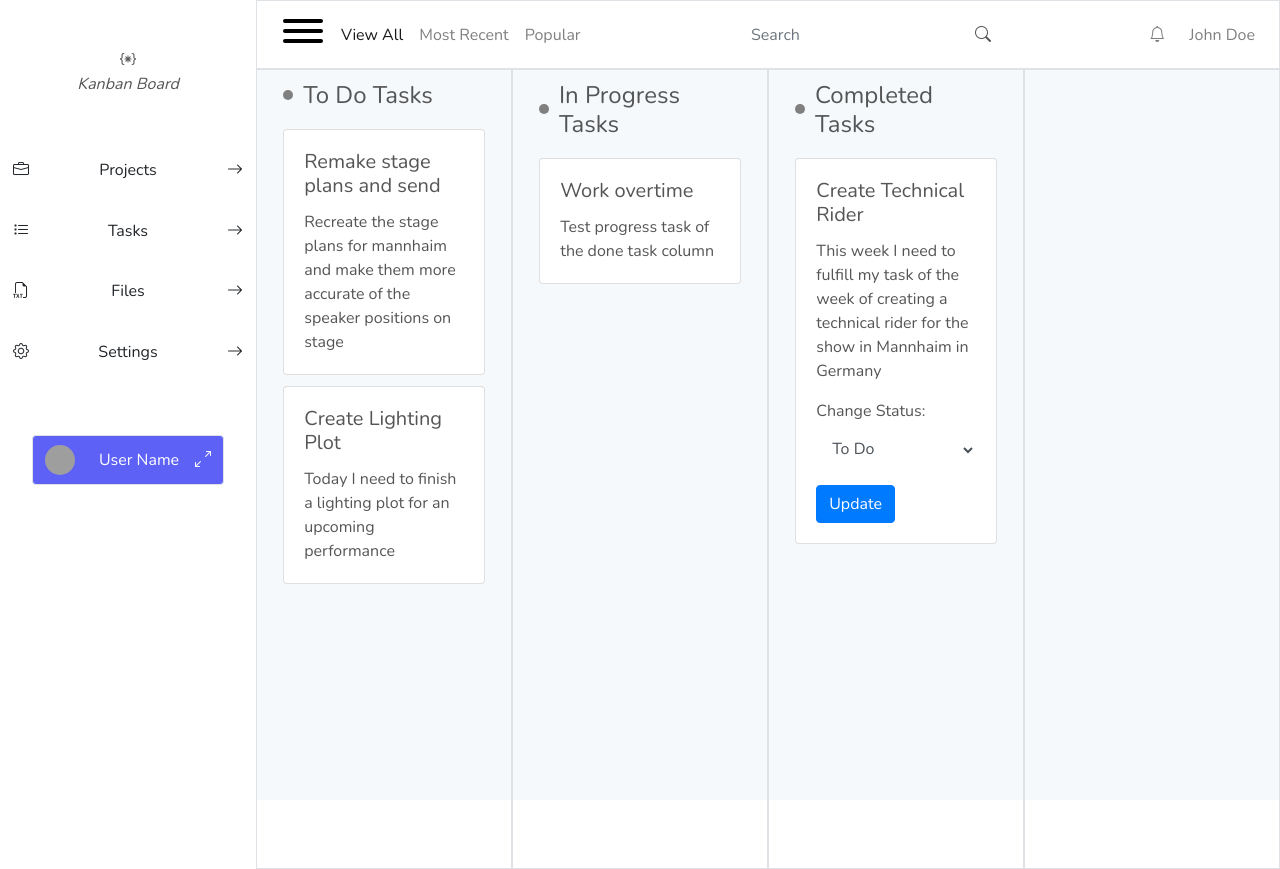
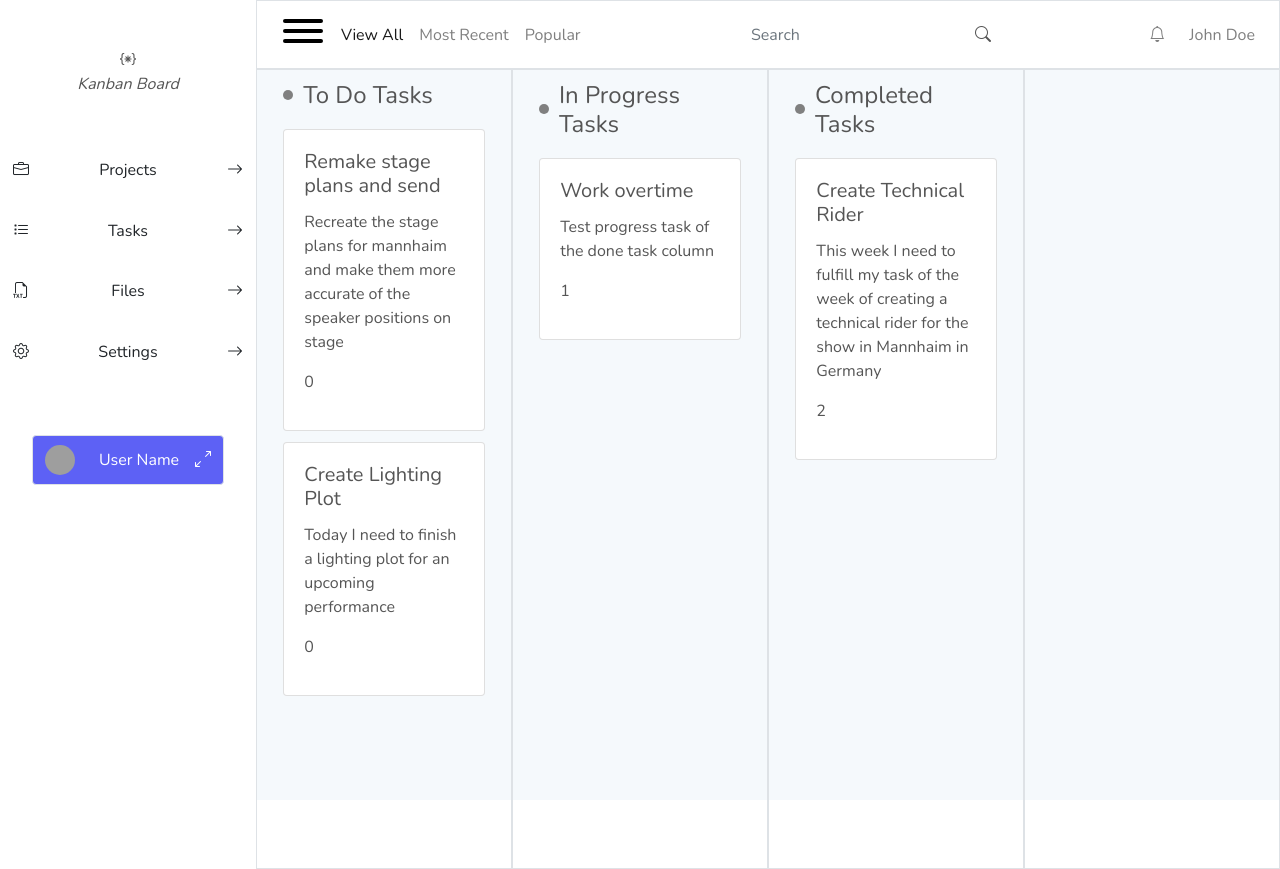
Before and after one commit to anthonyfdunphy/kanban-project, a Django app: page / in a window 1280 px wide. Run offline with Django 3.2, Linux system fonts and the light colour scheme; data comes from the database, SQL or seed files in the repository; both versions use the stored data as it was after the commit; some libraries are stand-ins or nearby versions; grey boxes are pictures that could not be loaded.

Commit message:
project card status showing in card elements

```diff
--- a/kanban/home/templates/home/index.html
+++ b/kanban/home/templates/home/index.html
@@ -162,6 +162,7 @@
                         <div class="card-body">
                           <h5 class="card-title">{{ todo.task }}</h5>
                           <p class="card-text">{{ todo.content }}</p>
+                          <p>{{ todo.id }}</p>
                         </div>
                       </div>
                     {% endfor %}
@@ -181,6 +182,7 @@
                         <div class="card-body">
                           <h5 class="card-title">{{ inprog.task }}</h5>
                           <p class="card-text">{{ inprog.content }}</p>
+                          <p>{{ inprog.id }}</p>
                         </div>
                       </div>
                     {% endfor %}
@@ -200,21 +202,13 @@
                         <div class="card-body">
                           <h5 class="card-title">{{ done.task }}</h5>
                           <p class="card-text">{{ done.content }}</p>
-                          <form action="{% url 'update_task_status' done.id %}" method="POST">
-                            {% csrf_token %}
-                            <div class="form-group">
-                              <label for="status">Change Status:</label>
-                              <select class="form-control" id="status" name="status">
-                                <option value="0">To Do</option>
-                                <option value="1">In Progress</option>
-                                <option value="2">Done</option>
-                              </select>
-                            </div>
-                            <button type="submit" class="btn btn-primary">Update</button>
-                          </form>
+                          <div class="btn-group" role="group" aria-label="Task status">
+                            <p>{{ done.id }}</p>
+                          </div>
                         </div>
                       </div>
                     {% endfor %}
+
 
                   </div>
 
--- a/kanban/home/urls.py
+++ b/kanban/home/urls.py
@@ -1,6 +1,6 @@
 from django.urls import path
 from . import views
 
-urlpatterns=[
-    path('', views.index, name='index'),
+urlpatterns = [
+    path('', views.index, name='home'),
 ]
--- a/kanban/home/views.py
+++ b/kanban/home/views.py
@@ -1,18 +1,15 @@
-from django.shortcuts import render
 from django.shortcuts import render, get_object_or_404, redirect
+from django.urls import reverse
 from tasks.models import Tasks
-
-# Create your views here.
-
 
 def index(request):
     tasks_todo = Tasks.objects.filter(status=0)
     tasks_inprog = Tasks.objects.filter(status=1)
     tasks_done = Tasks.objects.filter(status=2)
 
-    todo_list = [{'task': task.task, 'content': task.content} for task in tasks_todo]
-    inprog_list = [{'task': task.task, 'content': task.content} for task in tasks_inprog]
-    done_list = [{'task': task.task, 'content': task.content} for task in tasks_done]
+    todo_list = [{'task': task.task, 'content': task.content, 'id': task.status} for task in tasks_todo]
+    inprog_list = [{'task': task.task, 'content': task.content, 'id': task.status} for task in tasks_inprog]
+    done_list = [{'task': task.task, 'content': task.content, 'id': task.status} for task in tasks_done]
 
     context = {
         'todo_list': todo_list,
@@ -21,12 +18,3 @@ def index(request):
     }
 
     return render(request, 'home/index.html', context)
-
-
-def update_task_status(request, task_id):
-    task = get_object_or_404(Tasks, id=task_id)
-    status = request.POST.get('status', None)
-    if status is not None:
-        task.status = status
-        task.save()
-    return redirect('my_task_list_url')
--- a/kanban/tasks/models.py
+++ b/kanban/tasks/models.py
@@ -2,12 +2,6 @@ from django.db import models
 from django.contrib.auth.models import User
 
 # Create your models here.
-
-# status_choices = [
-#         ('to-do', 'to-do'),
-#         ('in-progress', 'in-progres'),
-#         ('done', 'done'),
-# ]
 
 STATUS = (
     (0,"To-Do"),
--- a/kanban/tasks/urls.py
+++ b/kanban/tasks/urls.py
@@ -0,0 +1,5 @@
+from django.urls import path
+from . import views
+
+urlpatterns = [
+]
```
Also changed, not shown: kanban/db.sqlite3.
